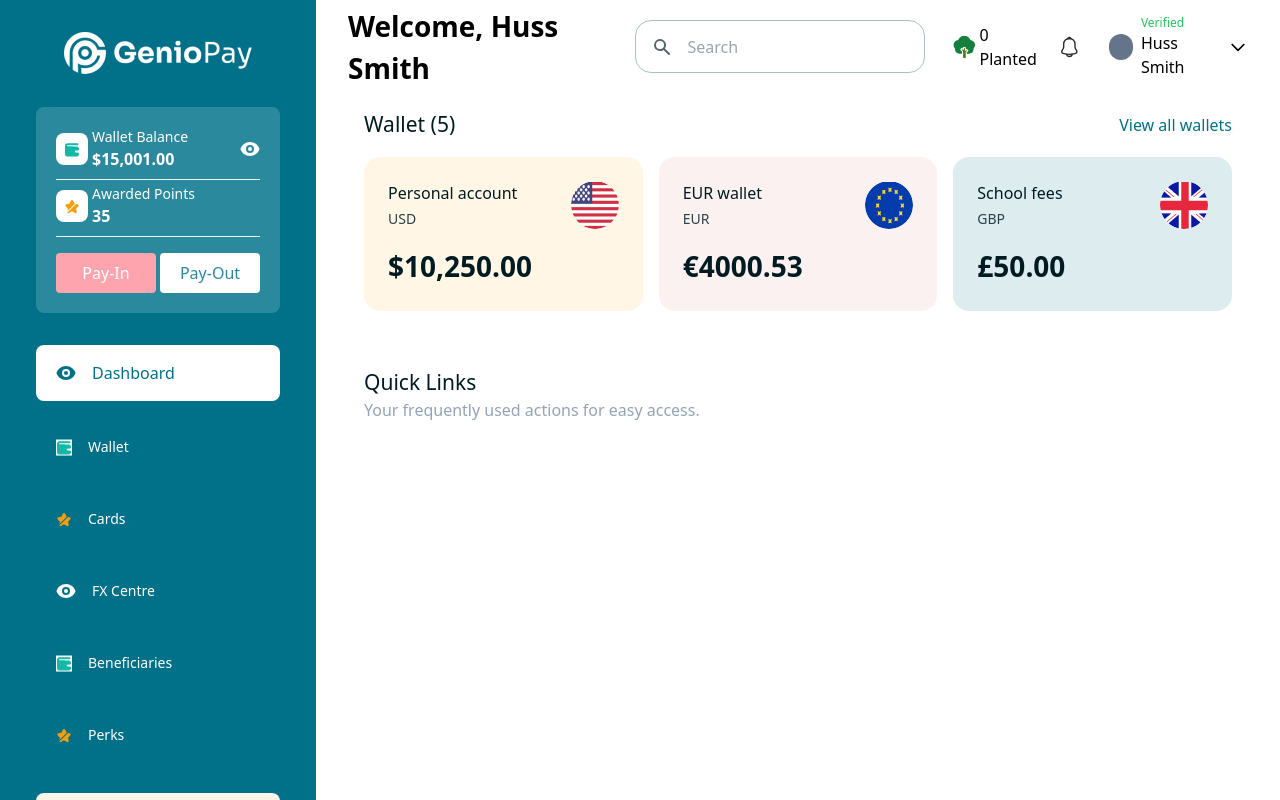
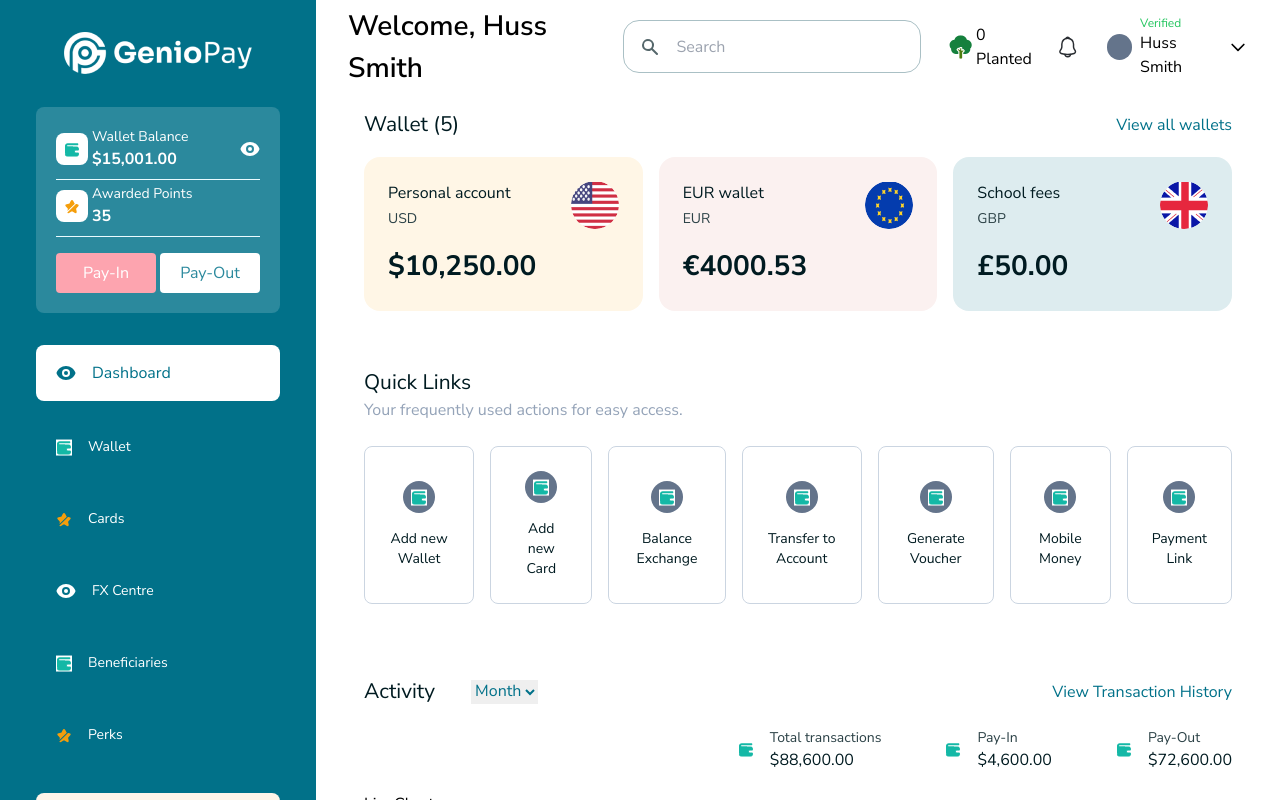
Before and after one commit to mcajongbah/geniopay, a React (Vite) app: page / in a window 1280 px wide. Built offline with nearby package versions, Linux system fonts and the light colour scheme.

Commit message:
added a few sections to dashboard

```diff
--- a/index.html
+++ b/index.html
@@ -4,7 +4,13 @@
     <meta charset="UTF-8" />
     <link rel="icon" type="image/svg+xml" href="/src/favicon.svg" />
     <meta name="viewport" content="width=device-width, initial-scale=1.0" />
-    <title>Vite App</title>
+    <link rel="preconnect" href="https://fonts.googleapis.com" />
+    <link rel="preconnect" href="https://fonts.gstatic.com" crossorigin />
+    <link
+      href="https://fonts.googleapis.com/css2?family=Nunito+Sans:wght@400;600;700&display=swap"
+      rel="stylesheet"
+    />
+    <title>GenioPay | Dashboard</title>
   </head>
   <body>
     <div id="root"></div>
--- a/src/components/QuickLinkCard.tsx
+++ b/src/components/QuickLinkCard.tsx
@@ -1,15 +1,21 @@
+type QuickLinkCardProps = {
+  link: {
+    name: string;
+    icon: React.ReactNode;
+  };
+};
 
-type QuickLinkCardProps = {
-
-}
-
-const QuickLinkCard: React.FC<QuickLinkCardProps> = ({}) => {
-        return (
-          <button className="py-6 outline-none px-4 border border-slate-300 rounded-lg flex-col flex">
-            <span className="flex items-center justify-center w-8 h-8 rounded-full"></span>
-            <p className="text-sm text-[#001B21]"></p>
-          </button>
-        );
-}
+const QuickLinkCard: React.FC<QuickLinkCardProps> = ({
+  link: { name, icon },
+}) => {
+  return (
+    <button className="py-6 items-center space-y-4 h-full max-w-[120px] justify-center outline-none px-4 border border-slate-300 rounded-lg flex-col flex">
+      <span className="flex items-center justify-center w-8 h-8 bg-slate-500 rounded-full">
+        {icon}
+      </span>
+      <p className="text-sm text-[#001B21] px-2">{name}</p>
+    </button>
+  );
+};
 
 export default QuickLinkCard;
--- a/src/index.css
+++ b/src/index.css
@@ -1,3 +1,10 @@
 @tailwind base;
 @tailwind components;
 @tailwind utilities;
+
+
+@layer base {
+    body {
+        font-family: 'Nunito Sans', sans-serif;
+    }
+}
--- a/src/pages/Dashboard.tsx
+++ b/src/pages/Dashboard.tsx
@@ -1,9 +1,9 @@
+import { useState } from "react";
 import { Link } from "react-router-dom";
-import { WalletCard } from "../components";
+import { LineChart, QuickLinkCard, WalletCard } from "../components";
+import { WalletIcon } from "../components/Icons";
 
-type DashboardProps = {
-
-}
+type DashboardProps = {};
 
 const wallets = [
   {
@@ -29,7 +29,57 @@ const wallets = [
   },
 ];
 
+const quickLinks = [
+  {
+    name: "Add new Wallet",
+    icon: <WalletIcon />,
+  },
+  {
+    name: "Add new Card",
+    icon: <WalletIcon />,
+  },
+  {
+    name: "Balance Exchange",
+    icon: <WalletIcon />,
+  },
+  {
+    name: "Transfer to Account",
+    icon: <WalletIcon />,
+  },
+  {
+    name: "Generate Voucher",
+    icon: <WalletIcon />,
+  },
+  {
+    name: "Mobile Money",
+    icon: <WalletIcon />,
+  },
+  {
+    name: "Payment Link",
+    icon: <WalletIcon />,
+  },
+];
+
+const transactions = [
+  {
+    name: "Total transactions",
+    value: "$88,600.00",
+    icon: <WalletIcon />,
+  },
+  {
+    name: "Pay-In",
+    value: "$4,600.00",
+    icon: <WalletIcon />,
+  },
+  {
+    name: "Pay-Out",
+    value: "$72,600.00",
+    icon: <WalletIcon />,
+  },
+];
+
 const Dashboard: React.FC<DashboardProps> = ({}) => {
+  const [activity, setActivity] = useState("Month");
   return (
     <div className="p-4 w-full flex flex-col">
       <div className="w-full items-center flex justify-between">
@@ -52,9 +102,53 @@ const Dashboard: React.FC<DashboardProps> = ({}) => {
         </p>
       </div>
 
-            <div className="flex space-x-4 items-center"></div>
+      <div className="flex space-x-4 mt-6 items-center">
+        {quickLinks.map((link, index) => (
+          <QuickLinkCard key={index} link={link} />
+        ))}
+      </div>
+      <div className="flex flex-col space-y-5">
+        <div className="flex justify-between items-center mt-[72px]">
+          <div className="flex space-x-9 items-center justify-center">
+            <p className="text-[#001b21] text-[21px]">Activity</p>
+
+            <select
+              className="outline-none text-primary text-base"
+              name="activity"
+              id="activity"
+              value={activity}
+              onChange={(e) => setActivity(e.target.value)}
+            >
+              <option value="Week">Week</option>
+              <option value="Month">Month</option>
+              <option value="Year">Year</option>
+            </select>
+          </div>
+          <button className="text-primary text-base">
+            View Transaction History
+          </button>
+        </div>
+
+        <div className="flex justify-end space-x-16">
+          {transactions.map((transaction, index) => (
+            <div className="flex items-center space-x-4">
+              <>
+                {transaction.icon}
+                <span className="flex flex-col">
+                  <p className="text-[#2b4146] text-sm">{transaction.name}</p>
+                  <p className="text-[#001B21] text-base">
+                    {transaction.value}
+                  </p>
+                </span>
+              </>
+            </div>
+          ))}
+        </div>
+
+        <LineChart />
+      </div>
     </div>
   );
-}
+};
 
 export default Dashboard;
```
Lines whose indentation alone changed are shown as unchanged.
